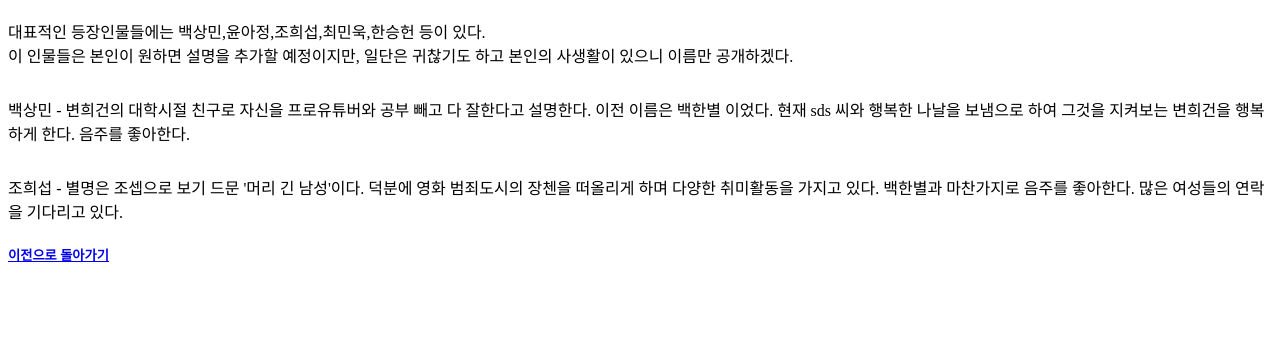
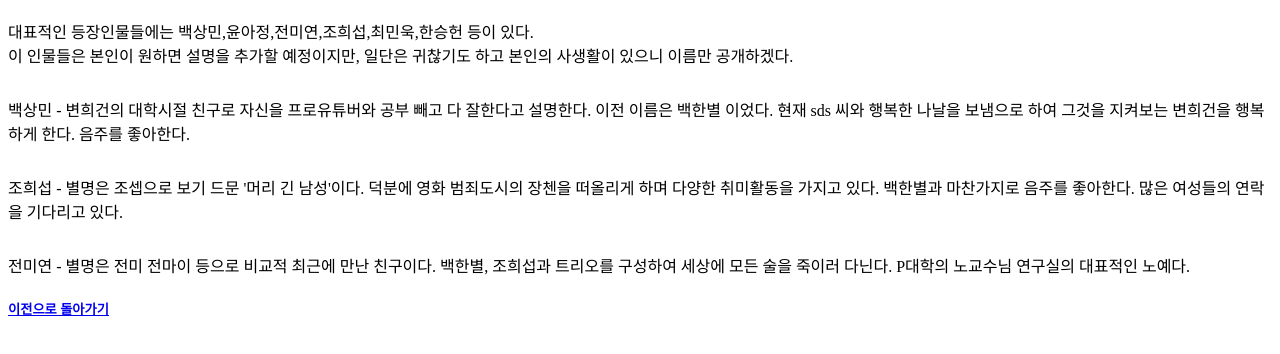
Before and after one commit to ggamsoonizzang/-, a plain HTML site: page 그 외 등장인물들.html in a window 1280 px wide. Shown: the part 158-512 px from the top of the page. Drawn offline with Linux system fonts and the light colour scheme.

Commit message:
Add files via upload
전미연추가

```diff
--- a/그 외 등장인물들.html
+++ b/그 외 등장인물들.html
@@ -14,9 +14,9 @@
 
   <h1> 그 외 등장인물들</h1>
 
-  <p>대표적인 등장인물들에는 백상민,윤아정,조희섭,최민욱,한승헌 등이 있다.<br> 이 인물들은 본인이 원하면 설명을 추가할 예정이지만, 일단은 귀찮기도 하고 본인의 사생활이 있으니 이름만 공개하겠다.</p>
+  <p>대표적인 등장인물들에는 백상민,윤아정,전미연,조희섭,최민욱,한승헌 등이 있다.<br> 이 인물들은 본인이 원하면 설명을 추가할 예정이지만, 일단은 귀찮기도 하고 본인의 사생활이 있으니 이름만 공개하겠다.</p>
   <p style = "margin-top : 30px">백상민 - 변희건의 대학시절 친구로 자신을 프로유튜버와 공부 빼고 다 잘한다고 설명한다. 이전 이름은 백한별 이었다. 현재 sds 씨와 행복한 나날을 보냄으로 하여 그것을 지켜보는 변희건을 행복하게 한다. 음주를 좋아한다.</p>
   <p style = "margin-top : 30px">조희섭 - 별명은 조셉으로 보기 드문 '머리 긴 남성'이다. 덕분에 영화 범죄도시의 장첸을 떠올리게 하며 다양한 취미활동을 가지고 있다. 백한별과 마찬가지로 음주를 좋아한다. 많은 여성들의 연락을 기다리고 있다.</p>
-
+  <p style = "margin-top : 30px">전미연 - 별명은 전미 전마이 등으로 비교적 최근에 만난 친구이다. 백한별, 조희섭과 트리오를 구성하여 세상에 모든 술을 죽이러 다닌다. P대학의 노교수님 연구실의 대표적인 노예다. </p>
       <h5><a href="변희건의 첫 번째 웹페이지.html" title = "변희건의 첫 번째 웹페이지"> 이전으로 돌아가기 </a></h5>
 </body>
```
